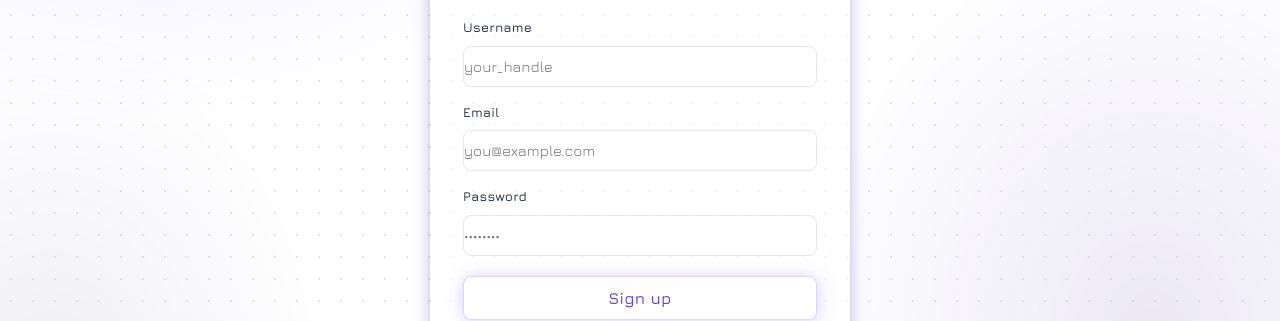
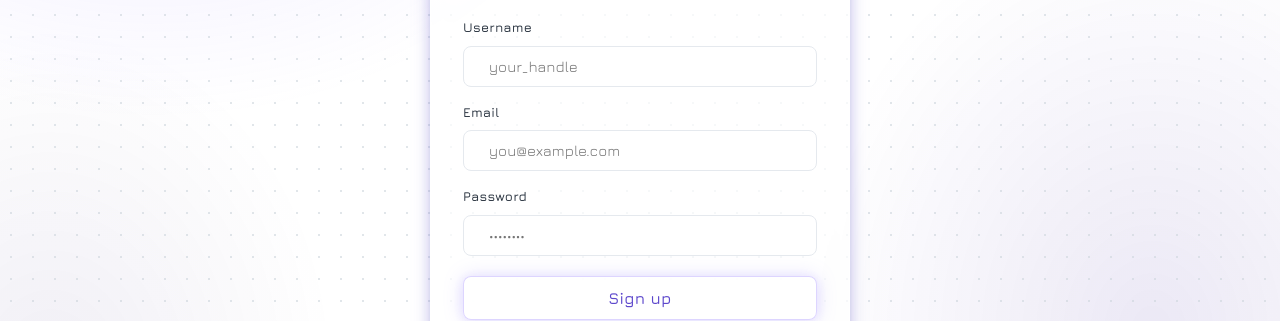
Before and after one commit to lucdambournet/nixit, a React (Vite) app: page /signup in a window 1280 px wide. Shown: the part 326-647 px from the top of the page. Built offline with nearby package versions, Linux system fonts and the light colour scheme; no server answers.

Commit message:
Add 5px left padding to text box inputs
Fixes #55

```diff
--- a/src/app/components/ui/Input.tsx
+++ b/src/app/components/ui/Input.tsx
@@ -62,7 +62,7 @@
             color: 'var(--color-text)',
             background: 'transparent', border: 'none', outline: 'none',
             padding: 'var(--padding-input)',
-            paddingLeft: prefix ? '8px' : undefined,
+            paddingLeft: prefix ? '13px' : 'calc(var(--padding-input-x) + 5px)',
             paddingRight: suffix ? '8px' : undefined,
             width: '100%',
             ...inputStyle,
--- a/src/styles.css
+++ b/src/styles.css
@@ -112,6 +112,7 @@
   --padding-btn-md:  10px 22px;
   --padding-btn-lg:  13px 28px;
   --padding-input:   11px 20px;
+  --padding-input-x: 20px;
   --padding-card-sm: var(--space-4);
   --padding-card-md: var(--space-5);
   --padding-card-lg: var(--space-8);
```
